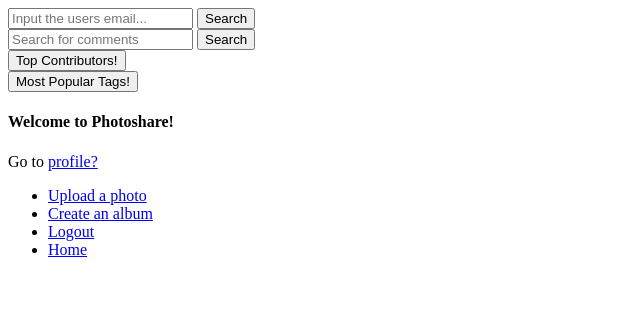
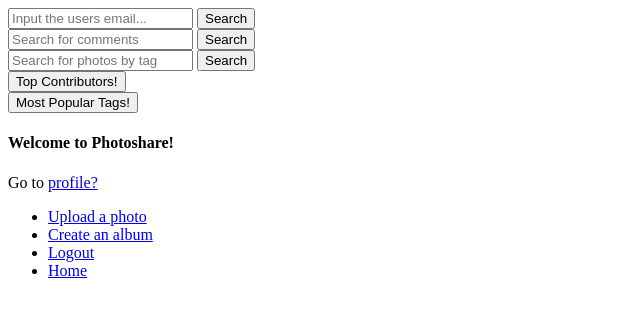
Before and after one commit to diegosbu/PhotoShare_App, a Flask app: page / in a window 1280 px wide. Shown: the top 317 px of the page, without its empty margins (0-640 px from the left). Run offline with Flask 2, Linux system fonts and the light colour scheme; data that the repository does not hold is empty.

Commit message:
Added photo search functionality

```diff
--- a/app.py
+++ b/app.py
@@ -544,6 +544,24 @@ def pass_comment():
 	cmatch = getsMatchComment(ctxt)
 	return redirect(url_for('show_commentsearch', clist = cmatch))
 
+@app.route('/phototagsearch/', methods=['Post'])
+def photo_search():
+	tagnames = request.form.get('tagsqueried')
+	photos = []
+	photos2 = []
+	i = 0
+
+	# Checks elements that are in all gettaggedphotos lists
+	for tag in tagnames.split():
+		if i == 0:
+			photos.extend(getTaggedPhotos(tag))
+			i+=1
+		else:
+			photos2 = getTaggedPhotos(tag)
+			photos = [a for a in photos if a in photos2]
+
+	return render_template('query.html', photosearch = photos, base64 = base64)
+
 @app.route('/pass_leaderboard', methods=['Post'])
 def pass_leaderboard():
 	ldb = getContScore()
--- a/templates/hello.html
+++ b/templates/hello.html
@@ -6,6 +6,10 @@
 </form>
 <form action="{{ url_for('pass_comment') }}" method=post>
   <input type="text" placeholder="Search for comments" name="searchcomment" required = "true"></input>
+  <input type = submit value = "Search" />
+</form>
+<form action="{{ url_for('photo_search') }}" method=post>
+  <input type="text" placeholder="Search for photos by tag" name="tagsqueried" required = "true"></input>
   <input type = submit value = "Search" />
 </form>
 <form action="{{ url_for('pass_leaderboard') }}" method=post>
```
Also changed, not shown: templates/query.html (+12 -0 lines).
